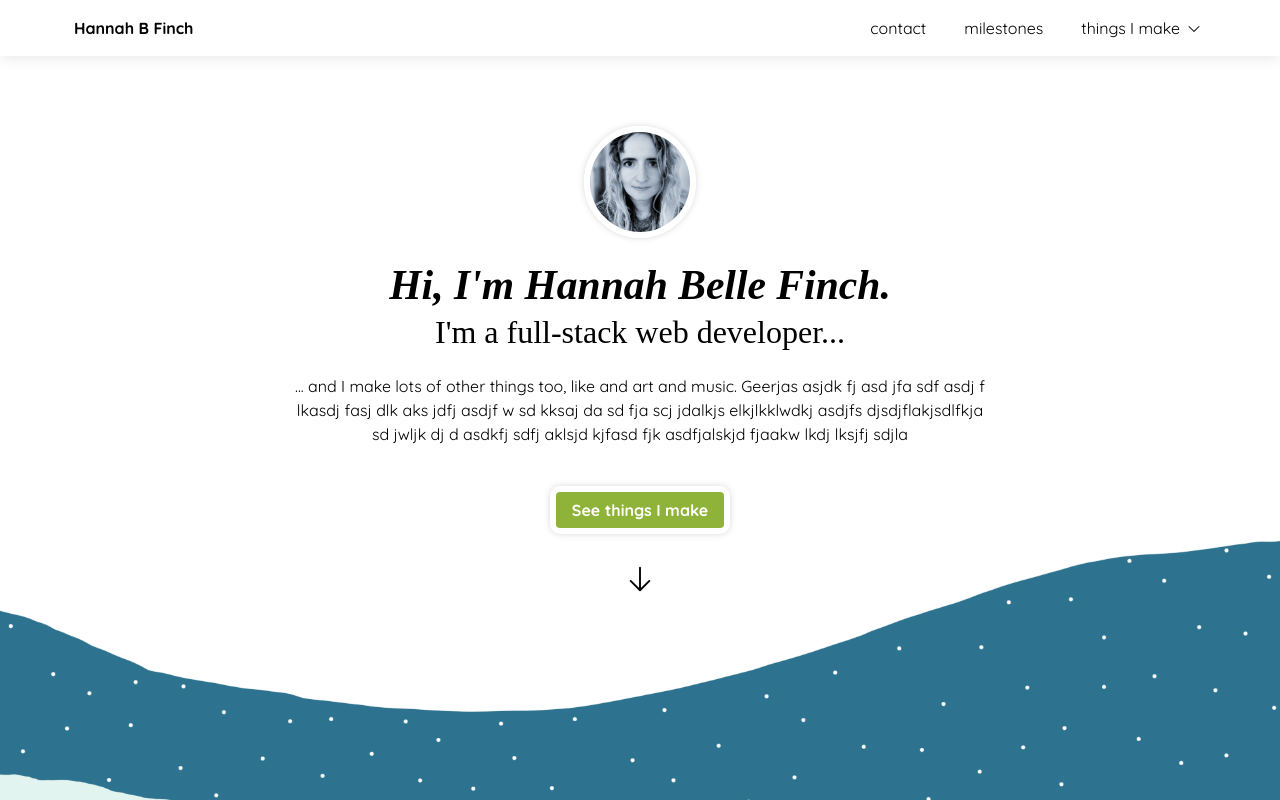
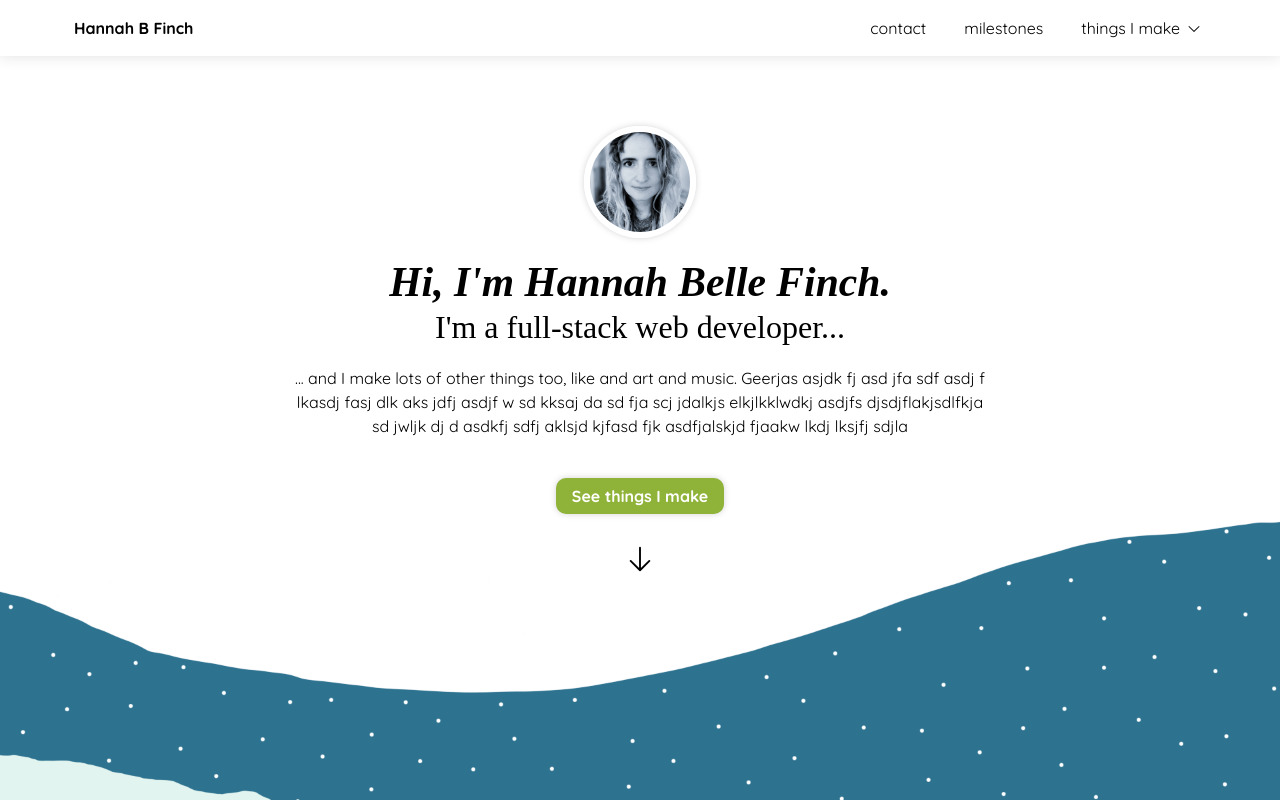
Before and after one commit to hannah-finch/things-I-make, a React (Vite) app in the folder client/: page / in a window 1280 px wide. Shown: the top 800 px of the page. Built offline with nearby package versions, Linux system fonts and the light colour scheme; a web font is replaced by a local one.

Commit message:
remove button border

```diff
--- a/client/src/index.css
+++ b/client/src/index.css
@@ -9,7 +9,7 @@
   --gray-mid: #d7d7d7;
   --shadow-1: 0 0 14px #2a2a2a24;
   /* --shadow-2: 0 0 100px #a6a6a627; */
-  --shadow-3: 0 0 6px #4f4f4f37;
+  --shadow-3: 0 0 6px #4f4f4f3f;
 }
 
 body {
@@ -22,19 +22,18 @@ h1 {
   font-family: "Averia serif libre";
   font-weight: bold;
   font-style: italic;
-  line-height: 1.3;
+  line-height: 1.2;
 }
 
 h2 {
   font-size: 200%;
-  line-height: 1.3;
-
+  line-height: 1.2;
   font-family: "Averia serif libre";
 }
 
 h3 {
   font-size: 150%;
-  line-height: 1.3;
+  line-height: 1.2;
 }
 
 h4 {
@@ -145,7 +144,6 @@ button {
 
 .btn-green {
   background-color: var(--green);
-  border: 6px solid white;
 }
 
 .btn-green:hover {
```
